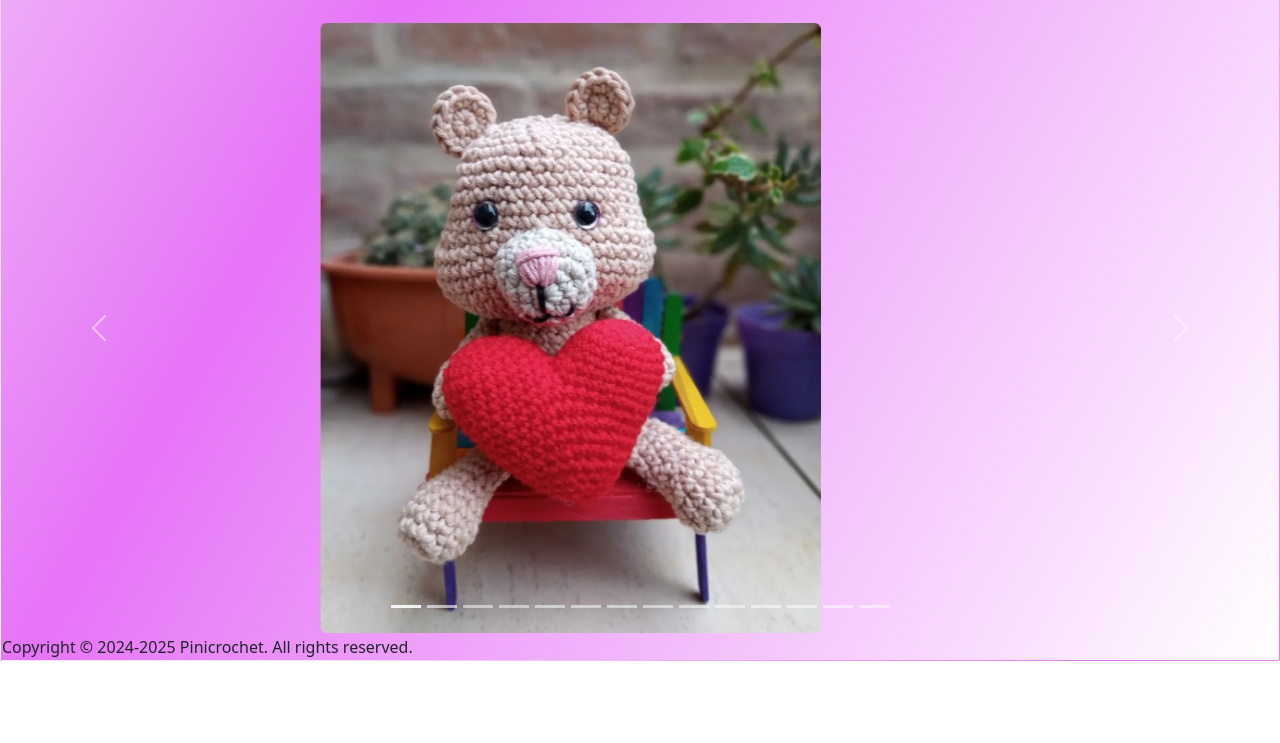
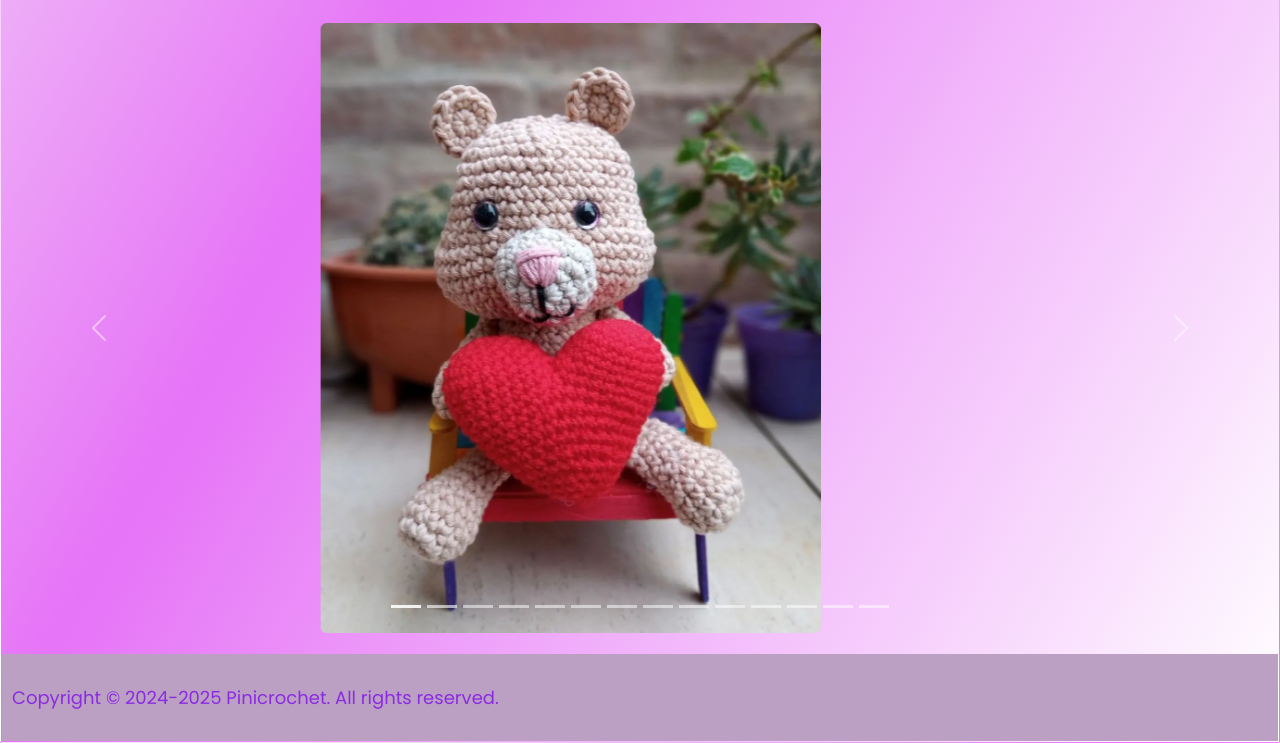
Before and after one commit to meliz1987/ProyectoFinal, a plain HTML site: page index.html in a window 1280 px wide. Shown: the part 1241-1984 px from the top of the page. Before the commit the page ends 1902 px from the top, so only its background shows below. Drawn offline with nearby package versions, Linux system fonts and the light colour scheme.

Commit message:
Ajuste estilo footer

```diff
--- a/index.html
+++ b/index.html
@@ -165,7 +165,7 @@ var carousel = new bootstrap.Carousel(myCarousel)
 
 		<footer>
 				<!-- Información del pie de página -->
-				Copyright &copy; 2024-2025 Pinicrochet. All rights reserved.
+				<p>Copyright &copy; 2024-2025 Pinicrochet. All rights reserved.</p>
 		</footer>
 
 </body>
--- a/styles.css
+++ b/styles.css
@@ -77,7 +77,17 @@ p{
 }
 
 footer {
-	align-items: center;
+  background-color: #bca0c4;
+  text-align: center !important;
+  padding: 20px 0;
+  margin-top: 20px;
+  color: #fff;
+  font-size: 12px;
+}
+
+footer p {
+  margin: 0;
+  font-family: "Poppins", cursive;
 }
 
 
```
Also changed, not shown: about.html (+1 -1 lines), contact.html (+1 -1 lines), login.html (+1 -1 lines), news.html (+1 -1 lines), register.html (+1 -1 lines), store.html (+1 -1 lines).
